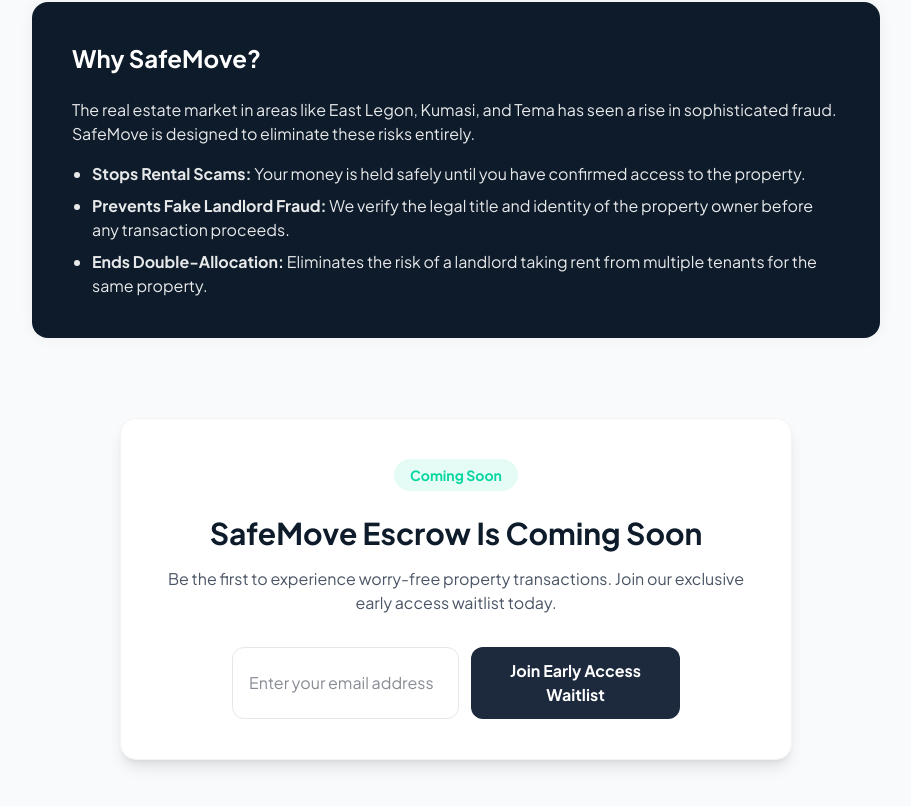
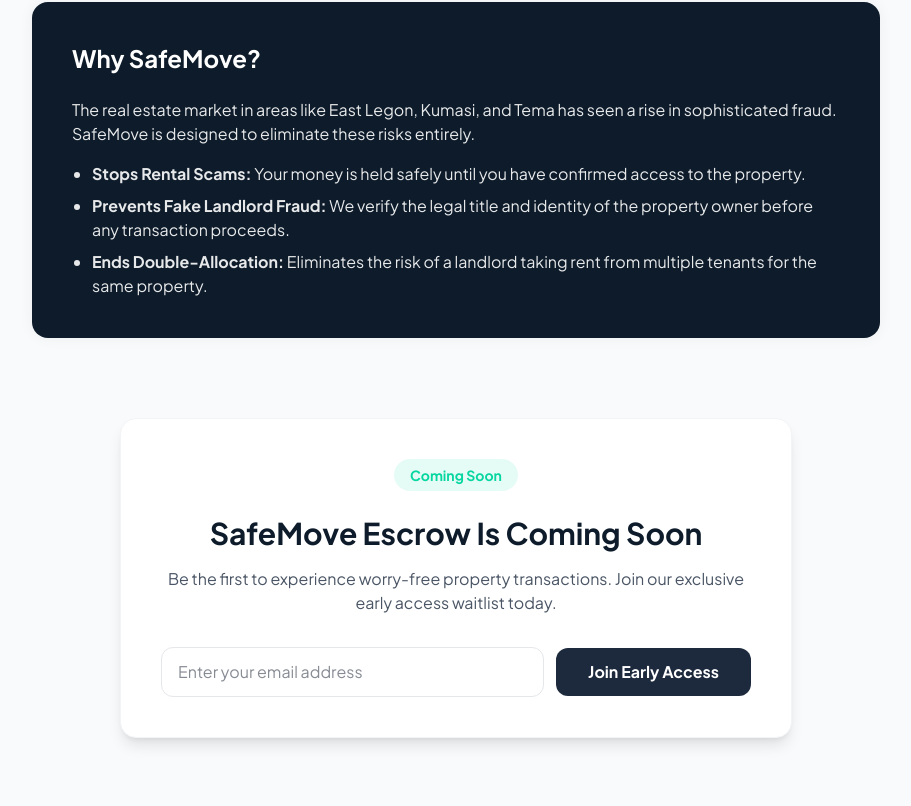
Before and after one commit to callfelixstudios/property-hub-gh, a Next.js app: page /safemove in a window 1280 px wide. Shown: the part 664-1470 px from the top of the page, without its empty margins (184-1095 px from the left). Built offline with nearby package versions, Linux system fonts and the light colour scheme; no server answers.

Commit message:
UI: Expand SafeMove early access form layout and simplify button copy

```diff
--- a/src/app/safemove/page.tsx
+++ b/src/app/safemove/page.tsx
@@ -75,18 +75,18 @@
               Be the first to experience worry-free property transactions. Join our exclusive early access waitlist today.
             </p>
 
-            <form className="flex flex-col sm:flex-row gap-3 max-w-md mx-auto" onSubmit={(e) => e.preventDefault()}>
+            <form className="flex flex-col sm:flex-row items-stretch sm:items-center gap-3 max-w-2xl mx-auto w-full" onSubmit={(e) => e.preventDefault()}>
               <input
                 type="email"
                 placeholder="Enter your email address"
-                className="flex-1 px-4 py-3 rounded-md border border-gray-200 focus:outline-none focus:border-navy-base focus:ring-1 focus:ring-navy-base text-gray-900"
+                className="flex-1 px-4 py-3 rounded-md border border-gray-200 focus:outline-none focus:border-navy-base focus:ring-1 focus:ring-navy-base text-gray-900 w-full"
                 required
               />
               <button
                 type="submit"
-                className="bg-slate-800 hover:bg-slate-900 text-white font-bold py-3 px-6 rounded-md transition-colors"
+                className="bg-slate-800 hover:bg-slate-900 text-white font-bold py-3 px-8 rounded-md transition-colors whitespace-nowrap"
               >
-                Join Early Access Waitlist
+                Join Early Access
               </button>
             </form>
           </div>
```
